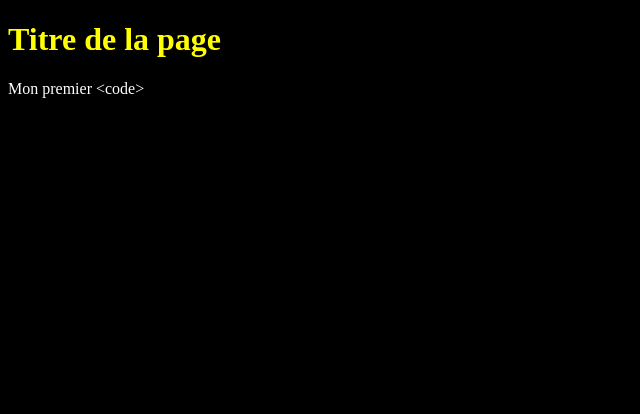
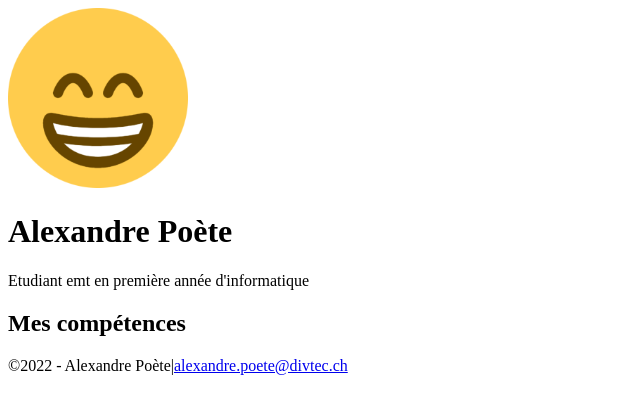
Before and after one commit to divtec-cejef/mon-cv-01-AlexandrePoete, a plain HTML site: page index.html in a window 1280 px wide. Shown: the whole page, without its empty margins (0-640 px from the left). Drawn offline with Linux system fonts and the light colour scheme.

Commit message:
Ajout index.html et icones

```diff
--- a/css/main.css
+++ b/css/main.css
@@ -1,8 +1,8 @@
 body {
-    background: black;
-    color: white;
+    background: white;
+    color: black;
 }
 
 h1 {
-    color: yellow;
+    color: black;
 }
--- a/index.html
+++ b/index.html
@@ -8,7 +8,7 @@
     <meta name="viewport" content="width=device-width, initial-scale=1.0">
 
     <!-- Titre de la page -->
-    <title>Alexandre Poète | Mon 1er code</title>
+    <title>Alexandre Poète | Mon CV</title>
 
     <!-- Auteur -->
     <meta name="author" content="Alexandre Poète">
@@ -22,8 +22,14 @@
     <link rel="stylesheet" href="css/main.css">
 </head>
 <body>
-<h1>Titre de la page</h1>
-<p>Mon premier &lt;code&gt;</p>
+<img src="icone/apple-touch-icon.png"size="100x100">
+<h1>Alexandre Poète</h1>
+<p>Etudiant emt en première année d'informatique</p>
 
+<h2>Mes compétences</h2>
+
+<footer>
+    ©2022 - Alexandre Poète|<a href="mailto:alexandre.poete@divtec.ch">alexandre.poete@divtec.ch</a>
+</footer>
 </body>
 </html>
```
